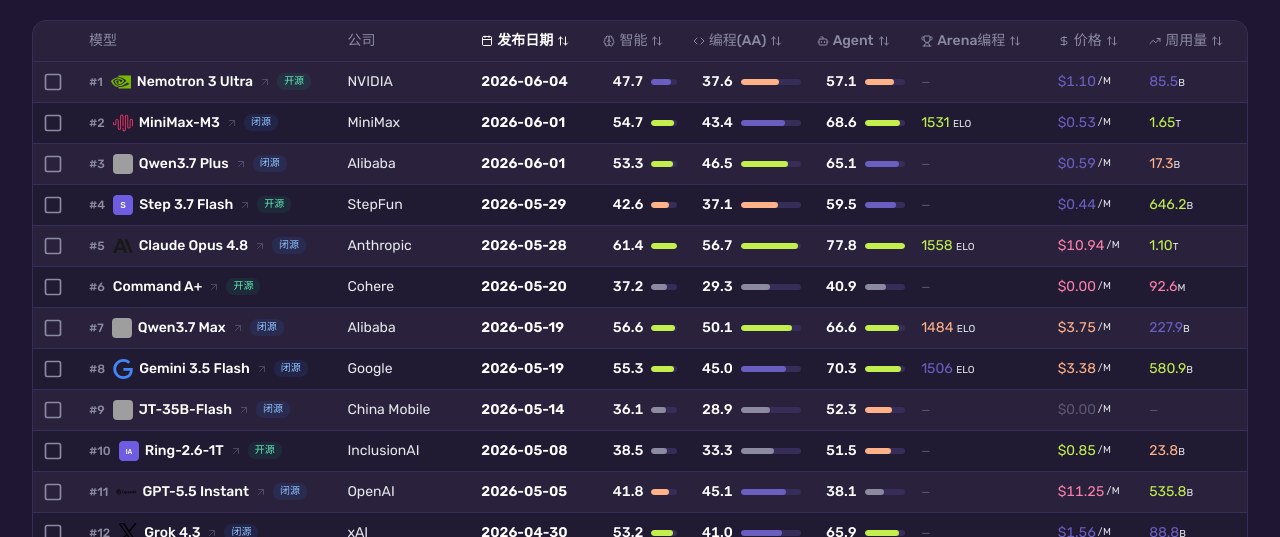
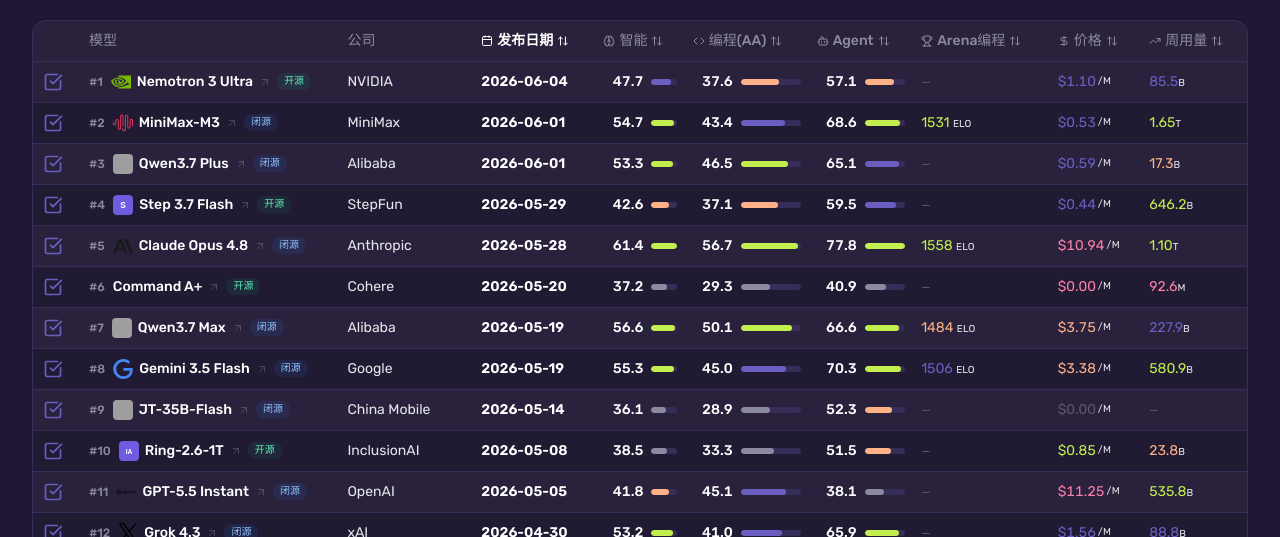
Before and after one commit to citrusli2026/llmcompare, a Next.js app: page /models in a window 1280 px wide. Shown: the part 263-800 px from the top of the page. Built offline with nearby package versions, Linux system fonts and the light colour scheme; grey boxes are pictures that could not be loaded.

Commit message:
refactor: 抽取 useCompareIds hook，消除4处重复的compare ID解析+切换逻辑；修复测试mock

```diff
--- a/src/app/home-client.tsx
+++ b/src/app/home-client.tsx
@@ -1,6 +1,6 @@
 "use client";
 
-import { useState, useMemo, useCallback } from "react";
+import { useMemo, useCallback } from "react";
 import { useSearchParams, useRouter } from "next/navigation";
 import Link from "next/link";
 import { Navbar } from "@/components/navbar";
@@ -12,6 +12,7 @@ import { StatsStrip } from "@/components/stats-strip";
 import { CompareBar } from "@/components/compare-bar";
 import { SearchInput } from "@/components/search-input";
 import { useTranslation } from "@/lib/i18n";
+import { useCompareIds } from "@/hooks/use-compare-ids";
 
 export default function HomeClient() {
   const { t } = useTranslation();
@@ -37,35 +38,8 @@ export default function HomeClient() {
     ).slice(0, 12);
   }, [allModels, searchQuery]);
 
-  // Compare selection from URL params
-  const compareFromUrl = useMemo(
-    () => searchParams.get("compare")?.split(",").filter(Boolean) ?? [],
-    [searchParams]
-  );
-  const selectedCompareModels = useMemo(
-    () => compareFromUrl.map((id) => getModelById(id)).filter((m): m is ModelWithScores => m != null),
-    [compareFromUrl]
-  );
-
-  const handleRemoveCompare = useCallback(
-    (id: string) => {
-      const params = new URLSearchParams(searchParams.toString());
-      const remaining = compareFromUrl.filter((cid) => cid !== id);
-      if (remaining.length > 0) {
-        params.set("compare", remaining.join(","));
-      } else {
-        params.delete("compare");
-      }
-      router.replace(`?${params.toString()}`, { scroll: false });
-    },
-    [searchParams, router, compareFromUrl]
-  );
-
-  const handleClearCompare = useCallback(() => {
-    const params = new URLSearchParams(searchParams.toString());
-    params.delete("compare");
-    router.replace(`?${params.toString()}`, { scroll: false });
-  }, [searchParams, router]);
+  // Compare selection from URL params (via shared hook)
+  const { selectedCompareModels, handleRemoveCompare, handleClearCompare } = useCompareIds();
 
   return (
     <div className="min-h-screen bg-surface-base">
--- a/src/app/models/models-page-client.tsx
+++ b/src/app/models/models-page-client.tsx
@@ -3,14 +3,14 @@
 import { useState, useMemo, useCallback, useRef, useEffect } from "react";
 import { useRouter, useSearchParams } from "next/navigation";
 import { Navbar } from "@/components/navbar";
+import { getAllModelsUnfiltered, getModelById, type ModelWithScores } from "@/lib/scoring";
 import { RankingTable } from "@/components/ranking-table";
 import { FilterBar, type FilterOption } from "@/components/filter-bar";
 import { SearchInput } from "@/components/search-input";
 import { CompareBar } from "@/components/compare-bar";
-
+import { useTranslation } from "@/lib/i18n";
+import { useCompareIds } from "@/hooks/use-compare-ids";
 import { Bot } from "lucide-react";
-import { getAllModelsUnfiltered, getModelById, type ModelWithScores } from "@/lib/scoring";
-import { useTranslation } from "@/lib/i18n";
 
 const FILTER_KEYS = ["全部", "开源", "闭源"] as const;
 type Filter = (typeof FILTER_KEYS)[number];
@@ -116,35 +116,8 @@ export default function ModelsPageClient() {
     [allModels]
   );
 
-  // Compare selection from URL params
-  const compareFromUrl = useMemo(
-    () => searchParams.get("compare")?.split(",").filter(Boolean) ?? [],
-    [searchParams]
-  );
-  const selectedCompareModels = useMemo(
-    () => compareFromUrl.map((id) => getModelById(id)).filter((m): m is ModelWithScores => m != null),
-    [compareFromUrl]
-  );
-
-  const handleRemoveCompare = useCallback(
-    (id: string) => {
-      const params = new URLSearchParams(searchParams.toString());
-      const remaining = compareFromUrl.filter((cid) => cid !== id);
-      if (remaining.length > 0) {
-        params.set("compare", remaining.join(","));
-      } else {
-        params.delete("compare");
-      }
-      router.replace(`?${params.toString()}`, { scroll: false });
-    },
-    [searchParams, router, compareFromUrl]
-  );
-
-  const handleClearCompare = useCallback(() => {
-    const params = new URLSearchParams(searchParams.toString());
-    params.delete("compare");
-    router.replace(`?${params.toString()}`, { scroll: false });
-  }, [searchParams, router]);
+  // Compare selection from URL params (via shared hook)
+  const { selectedCompareModels, handleRemoveCompare, handleClearCompare } = useCompareIds();
 
   const filteredModels = useMemo(() => {
     return allModels.filter((m) => {
--- a/src/components/ranking-table/mobile-card.tsx
+++ b/src/components/ranking-table/mobile-card.tsx
@@ -1,8 +1,8 @@
 "use client";
-
+import { useState, useMemo, useCallback } from "react";
 import Link from "next/link";
-import { useRouter, useSearchParams } from "next/navigation";
-import { useMemo, useCallback } from "react";
+import { useRouter } from "next/navigation";
+import { useCompareIds } from "@/hooks/use-compare-ids";
 import { Badge } from "@/components/ui/badge";
 import { ArrowUpRight, CheckSquare, Square } from "lucide-react";
 import { cn, getTypeBadgeClasses } from "@/lib/utils";
@@ -29,41 +29,21 @@ export function MobileCard({ model, group, idx, sortKey: _sortKey, headers, metr
   void _sortKey;
   const { t } = useTranslation();
   const router = useRouter();
-  const searchParams = useSearchParams();
 
   const handleCardClick = useCallback(() => {
     router.push(`/product/${model.id}`);
   }, [router, model.id]);
 
-  // ── Compare logic (same as model-row) ──
-  const compareIds = useMemo(
-    () => searchParams.get("compare")?.split(",").filter(Boolean) ?? [],
-    [searchParams]
-  );
-  const isInCompare = useMemo(
-    () => compareIds.includes(model.id),
-    [compareIds, model.id]
-  );
-  const toggleCompare = useCallback(
+  // ── Compare logic ──
+  const { isInCompare, toggleCompare } = useCompareIds();
+
+  const handleToggleCompare = useCallback(
     (e: React.MouseEvent) => {
       e.stopPropagation();
       e.preventDefault();
-      const params = new URLSearchParams(searchParams.toString());
-      let current = compareIds;
-      if (isInCompare) {
-        current = current.filter((id) => id !== model.id);
-      } else {
-        if (current.length >= MAX_COMPARE) return;
-        current = [...current, model.id];
-      }
-      if (current.length > 0) {
-        params.set("compare", current.join(","));
-      } else {
-        params.delete("compare");
-      }
-      router.replace(`?${params.toString()}`, { scroll: false });
+      toggleCompare(model.id);
     },
-    [model.id, isInCompare, compareIds, searchParams, router]
+    [model.id, toggleCompare]
   );
 
   const headerMap = useMemo(() => {
@@ -86,7 +66,7 @@ export function MobileCard({ model, group, idx, sortKey: _sortKey, headers, metr
     >
       {/* Compare checkbox — top right */}
       <button
-        onClick={toggleCompare}
+        onClick={handleToggleCompare}
         className={cn(
           "absolute top-1 right-1 flex items-center justify-center w-11 h-11 rounded-lg transition-all z-10",
           isInCompare
--- a/src/components/ranking-table/model-row.tsx
+++ b/src/components/ranking-table/model-row.tsx
@@ -1,8 +1,8 @@
 "use client";
 
-import { useMemo } from "react";
+import { useMemo, useCallback } from "react";
 import Link from "next/link";
-import { useRouter, useSearchParams } from "next/navigation";
+import { useCompareIds } from "@/hooks/use-compare-ids";
 import { TableCell, TableRow } from "@/components/ui/table";
 import { Badge } from "@/components/ui/badge";
 import { ArrowUpRight, CheckSquare, Square } from "lucide-react";
@@ -11,7 +11,6 @@ import { type ModelWithScores } from "@/lib/scoring";
 import { type SortKey, type HeaderDef, type ModelGroup } from "./types";
 import { getRawValue, getScoreColor, ScoreBar } from "./utils";
 import { useTranslation } from "@/lib/i18n";
-import { useCallback } from "react";
 
 const MAX_COMPARE = 6;
 
@@ -29,39 +28,14 @@ interface ModelRowProps {
 
 export function ModelRow({ model, group, idx, sortKey, headers, renderers, colVisibilityClass, percentiles, globalMax }: ModelRowProps) {
   const { t } = useTranslation();
-  const router = useRouter();
-  const searchParams = useSearchParams();
+  const { isInCompare, toggleCompare } = useCompareIds();
 
-  // Read compare IDs from URL
-  const compareIds = useMemo(
-    () => searchParams.get("compare")?.split(",").filter(Boolean) ?? [],
-    [searchParams]
-  );
-
-  const isInCompare = useMemo(
-    () => compareIds.includes(model.id),
-    [compareIds, model.id]
-  );
-
-  const toggleCompare = useCallback(
+  const handleToggleCompare = useCallback(
     (e: React.MouseEvent) => {
       e.stopPropagation();
-      const params = new URLSearchParams(searchParams.toString());
-      let current = compareIds;
-      if (isInCompare) {
-        current = current.filter((id) => id !== model.id);
-      } else {
-        if (current.length >= MAX_COMPARE) return;
-        current = [...current, model.id];
-      }
-      if (current.length > 0) {
-        params.set("compare", current.join(","));
-      } else {
-        params.delete("compare");
-      }
-      router.replace(`?${params.toString()}`, { scroll: false });
+      toggleCompare(model.id);
     },
-    [model.id, isInCompare, compareIds, searchParams, router]
+    [model.id, toggleCompare]
   );
 
   return (
@@ -74,7 +48,7 @@ export function ModelRow({ model, group, idx, sortKey, headers, renderers, colVi
       {/* Compare checkbox */}
       <TableCell className="w-10 sm:w-12">
         <button
-          onClick={toggleCompare}
+          onClick={handleToggleCompare}
           className={cn(
             "flex items-center justify-center w-6 h-6 rounded transition-colors",
             isInCompare
--- /dev/null
+++ b/src/hooks/use-compare-ids.ts
@@ -0,0 +1,88 @@
+"use client";
+
+import { useMemo, useCallback } from "react";
+import { useSearchParams, useRouter } from "next/navigation";
+import { getModelById, type ModelWithScores } from "@/lib/scoring";
+
+const MAX_COMPARE = 6;
+
+/**
+ * Hook for managing model compare selection state via URL search params.
+ *
+ * Returns:
+ * - compareIds: selected model IDs from URL
+ * - selectedCompareModels: resolved ModelWithScores objects
+ * - isInCompare(id): check if a given model is selected
+ * - toggleCompare(id): add/remove a model
+ * - handleRemoveCompare(id): remove a specific model
+ * - handleClearCompare: clear all selections
+ */
+export function useCompareIds() {
+  const searchParams = useSearchParams();
+  const router = useRouter();
+
+  const compareIds = useMemo(
+    () => searchParams.get("compare")?.split(",").filter(Boolean) ?? [],
+    [searchParams]
+  );
+
+  const selectedCompareModels = useMemo(
+    () =>
+      compareIds
+        .map((id) => getModelById(id))
+        .filter((m): m is ModelWithScores => m != null),
+    [compareIds]
+  );
+
+  const updateUrl = useCallback(
+    (ids: string[]) => {
+      const params = new URLSearchParams(searchParams.toString());
+      if (ids.length > 0) {
+        params.set("compare", ids.join(","));
+      } else {
+        params.delete("compare");
+      }
+      router.replace(`?${params.toString()}`, { scroll: false });
+    },
+    [searchParams, router]
+  );
+
+  const isInCompare = useCallback(
+    (id: string) => compareIds.includes(id),
+    [compareIds]
+  );
+
+  const toggleCompare = useCallback(
+    (id: string) => {
+      let current = compareIds;
+      if (compareIds.includes(id)) {
+        current = current.filter((cid) => cid !== id);
+      } else {
+        if (current.length >= MAX_COMPARE) return;
+        current = [...current, id];
+      }
+      updateUrl(current);
+    },
+    [compareIds, updateUrl]
+  );
+
+  const handleRemoveCompare = useCallback(
+    (id: string) => {
+      updateUrl(compareIds.filter((cid) => cid !== id));
+    },
+    [compareIds, updateUrl]
+  );
+
+  const handleClearCompare = useCallback(() => {
+    updateUrl([]);
+  }, [updateUrl]);
+
+  return {
+    compareIds,
+    selectedCompareModels,
+    isInCompare,
+    toggleCompare,
+    handleRemoveCompare,
+    handleClearCompare,
+  };
+}
```
Also changed, not shown: 2 other files (tests, documents, lock files or other folders).
